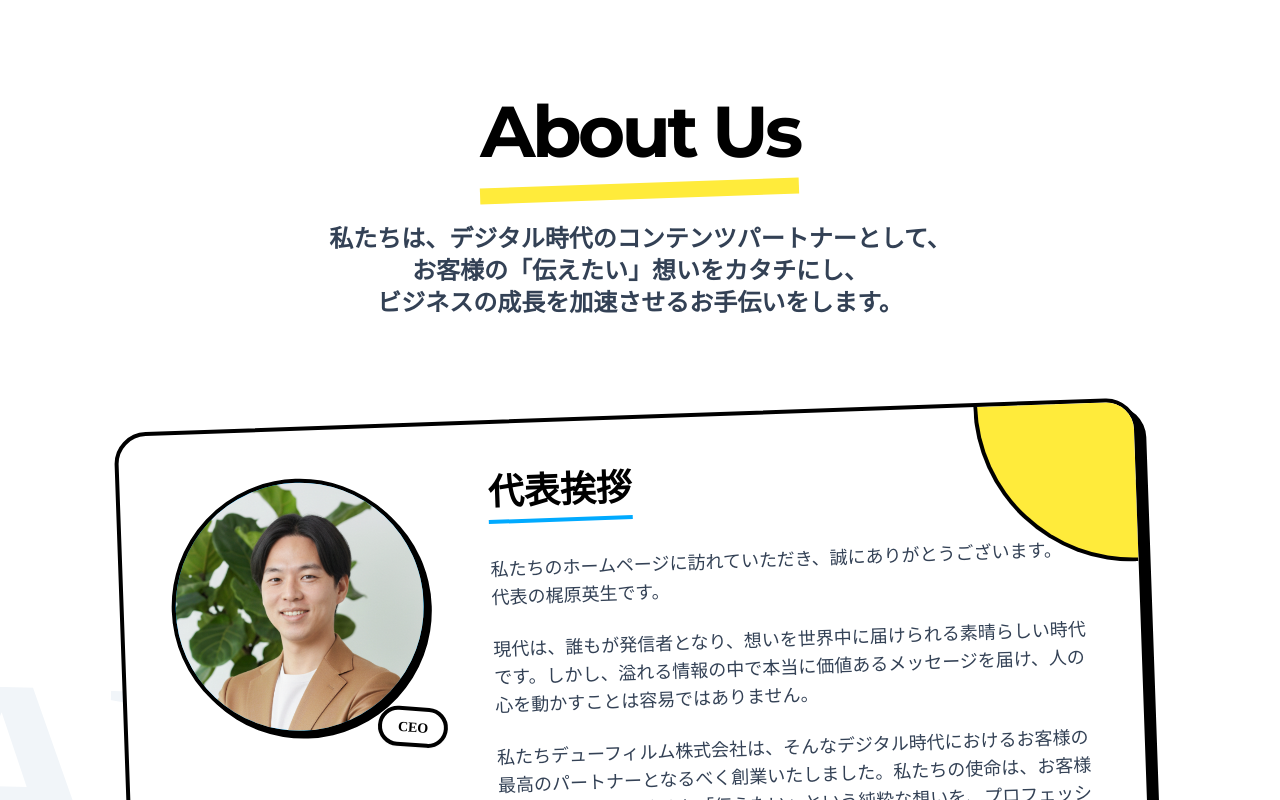
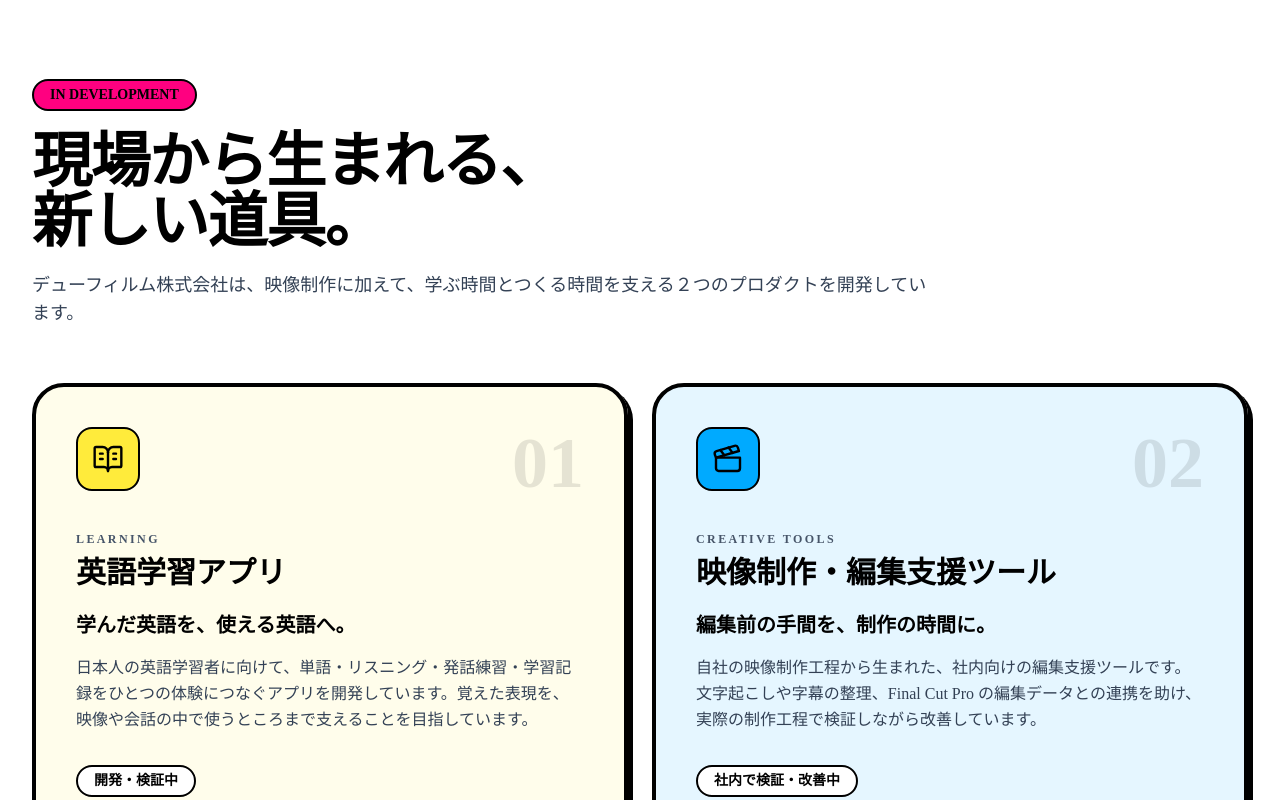
Before and after one commit to 3110yutaro/homepage-diwfilm, a Next.js app: page / in a window 1280 px wide. Shown: the part 960-1760 px from the top of the page. Built offline with nearby package versions, Linux system fonts and the light colour scheme.

Commit message:
Clarify product purpose and development status

```diff
--- a/src/app/components/layout/Footer.tsx
+++ b/src/app/components/layout/Footer.tsx
@@ -21,6 +21,7 @@ export function Footer() {
             <nav className="flex flex-col space-y-2">
               {[
                 { name: "Services", href: "/products" },
+                { name: "開発中のプロダクト", href: "/#in-development" },
                 { name: "About Us", href: "/about" },
                 { name: "Contact", href: "/contact" },
               ].map((item) => (
--- a/src/app/components/layout/Header.tsx
+++ b/src/app/components/layout/Header.tsx
@@ -26,6 +26,7 @@ export function Header() {
 
   const menuItems = [
     { name: "About", href: "/about", color: "hover:text-pop-blue" },
+    { name: "開発中", href: "/#in-development", color: "hover:text-pop-purple" },
     { name: "Service", href: "/products", color: "hover:text-pop-pink" },
   ]
 
--- a/src/app/components/sections/About.tsx
+++ b/src/app/components/sections/About.tsx
@@ -167,7 +167,7 @@ export function About() {
               { label: "資本金", value: "500万円" },
               { label: "所在地", value: "〒107-0062 東京都港区南青山2丁目2番15号 Win Aoyama ビル UCF635" },
               { label: "メールアドレス", value: "info@diwfilm.com" },
-              { label: "事業内容", value: "SNSコンサルティング事業\n映像制作・動画編集事業\n撮影機材レンタル事業" },
+              { label: "事業内容", value: "SNSコンサルティング事業\n映像制作・動画編集事業\n撮影機材レンタル事業\n英語学習アプリ・映像制作支援ツールの開発" },
             ].map((item, index) => (
               <div key={index} className="flex flex-col md:flex-row border-b-2 border-black last:border-0 group hover:bg-slate-50 transition-colors">
                 <div className="w-full md:w-1/3 p-4 bg-slate-100 md:bg-transparent border-b-2 md:border-b-0 md:border-r-2 border-black group-hover:bg-pop-yellow/20 transition-colors">
--- a/src/app/components/sections/DevelopingProducts.tsx
+++ b/src/app/components/sections/DevelopingProducts.tsx
@@ -2,54 +2,77 @@ import { BookOpenText, Clapperboard } from "lucide-react";
 
 const products = [
   {
+    number: "01",
+    category: "LEARNING",
     title: "英語学習アプリ",
+    catchphrase: "学んだ英語を、使える英語へ。",
     description:
-      "日本語話者が英語を学び、日常で使うための学習アプリを開発しています。",
+      "日本人の英語学習者に向けて、単語・リスニング・発話練習・学習記録をひとつの体験につなぐアプリを開発しています。覚えた表現を、映像や会話の中で使うところまで支えることを目指しています。",
+    status: "開発・検証中",
     icon: BookOpenText,
     color: "bg-pop-yellow",
+    background: "bg-pop-yellow/10",
   },
   {
+    number: "02",
+    category: "CREATIVE TOOLS",
     title: "映像制作・編集支援ツール",
+    catchphrase: "編集前の手間を、制作の時間に。",
     description:
-      "文字起こしや字幕、編集データの整理を通じて、映像制作の工程を支えるツールを開発しています。",
+      "自社の映像制作工程から生まれた、社内向けの編集支援ツールです。文字起こしや字幕の整理、Final Cut Pro の編集データとの連携を助け、実際の制作工程で検証しながら改善しています。",
+    status: "社内で検証・改善中",
     icon: Clapperboard,
     color: "bg-pop-blue",
+    background: "bg-pop-blue/10",
   },
 ];
 
 export function DevelopingProducts() {
   return (
-    <section id="in-development" className="relative bg-white py-20 md:py-28">
+    <section id="in-development" className="relative scroll-mt-24 bg-white py-20 md:py-28">
       <div className="container mx-auto px-4 sm:px-6 lg:px-8">
-        <div className="mb-10 max-w-3xl md:mb-14">
+        <div className="mb-10 max-w-4xl md:mb-14">
           <span className="inline-block rounded-full border-2 border-black bg-pop-pink px-4 py-1 text-sm font-black text-black">
-            開発中
+            IN DEVELOPMENT
           </span>
-          <h2 className="mt-5 text-4xl font-black tracking-tight text-black md:text-6xl">
-            In Development
+          <h2 className="mt-5 text-4xl font-black leading-tight tracking-tight text-black md:text-6xl">
+            現場から生まれる、<br className="hidden sm:block" />新しい道具。
           </h2>
           <p className="mt-5 text-base font-medium leading-relaxed text-slate-700 md:text-lg">
-            デューフィルム株式会社は、映像制作に加えて、次の２つのプロダクトを開発しています。
+            デューフィルム株式会社は、映像制作に加えて、学ぶ時間とつくる時間を支える２つのプロダクトを開発しています。
           </p>
         </div>
 
         <div className="grid gap-6 md:grid-cols-2">
-          {products.map(({ title, description, icon: Icon, color }) => (
+          {products.map(({ number, category, title, catchphrase, description, status, icon: Icon, color, background }) => (
             <article
               key={title}
-              className="rounded-[2rem] border-4 border-black bg-white p-7 shadow-neo md:p-10"
+              className={`relative overflow-hidden rounded-[2rem] border-4 border-black p-7 shadow-neo md:p-10 ${background}`}
             >
-              <div className={`mb-7 flex h-16 w-16 items-center justify-center rounded-2xl border-2 border-black ${color}`}>
-                <Icon aria-hidden="true" size={32} strokeWidth={1.8} />
+              <div className="mb-8 flex items-start justify-between gap-4">
+                <div className={`flex h-16 w-16 items-center justify-center rounded-2xl border-2 border-black ${color}`}>
+                  <Icon aria-hidden="true" size={32} strokeWidth={1.8} />
+                </div>
+                <span aria-hidden="true" className="text-6xl font-black leading-none text-black/10 md:text-7xl">
+                  {number}
+                </span>
               </div>
-              <h3 className="text-2xl font-black text-black md:text-3xl">{title}</h3>
+              <p className="text-xs font-black tracking-[0.2em] text-slate-600">{category}</p>
+              <h3 className="mt-2 text-2xl font-black text-black md:text-3xl">{title}</h3>
+              <p className="mt-5 text-xl font-black text-black">{catchphrase}</p>
               <p className="mt-4 font-medium leading-relaxed text-slate-700">
                 {description}
               </p>
-              <p className="mt-6 text-sm font-bold text-slate-600">現在開発中</p>
+              <p className="mt-8 inline-block rounded-full border-2 border-black bg-white px-4 py-1 text-sm font-bold text-black">
+                {status}
+              </p>
             </article>
           ))}
         </div>
+
+        <p className="mt-8 max-w-4xl text-sm font-medium leading-relaxed text-slate-600">
+          AIによる提案や自動化も、人が内容を確認し、必要に応じて直せる工程として検証しています。
+        </p>
       </div>
     </section>
   );
--- a/src/app/layout.tsx
+++ b/src/app/layout.tsx
@@ -16,7 +16,7 @@ const geistMono = Geist_Mono({
 
 export const metadata: Metadata = {
   title: "DIW FILM inc | デューフィルム株式会社",
-  description: "DIW FILM inc は、映像制作とデジタルコンテンツを手掛ける会社「デューフィルム株式会社」の公式ホームページです。",
+  description: "デューフィルム株式会社の公式サイト。映像制作・動画編集に加え、英語学習アプリと映像制作・編集支援ツールを開発しています。",
   icons: {
     icon: "/assets/tab_logo.png",
   },
@@ -28,7 +28,7 @@ export default function RootLayout({
   children: React.ReactNode
 }>) {
   return (
-    <html lang="en">
+    <html lang="ja">
       <body
         className={`${geistSans.variable} ${geistMono.variable} antialiased`}
       >
--- a/src/app/page.tsx
+++ b/src/app/page.tsx
@@ -40,8 +40,8 @@ export default function Home() {
       <div className={showContent ? "animate-fade-in" : "opacity-0"}>
         <BackgroundBlobs />
         <Hero showContent={showContent} />
+        <DevelopingProducts />
         <About />
-        <DevelopingProducts />
 
         <section id="services" className="py-16 md:py-32 relative overflow-hidden bg-slate-50">
            {/* 背景装飾 */}
```
